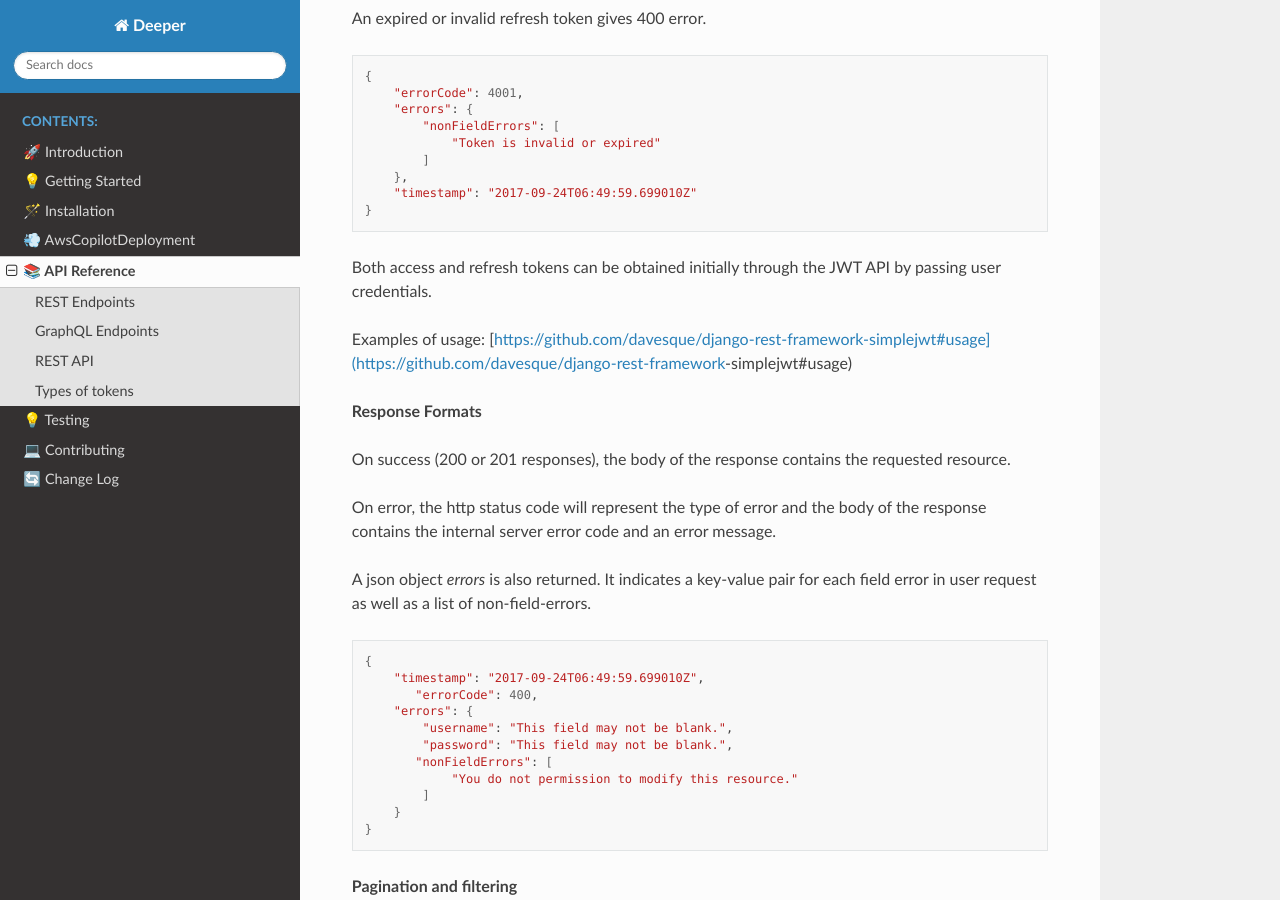
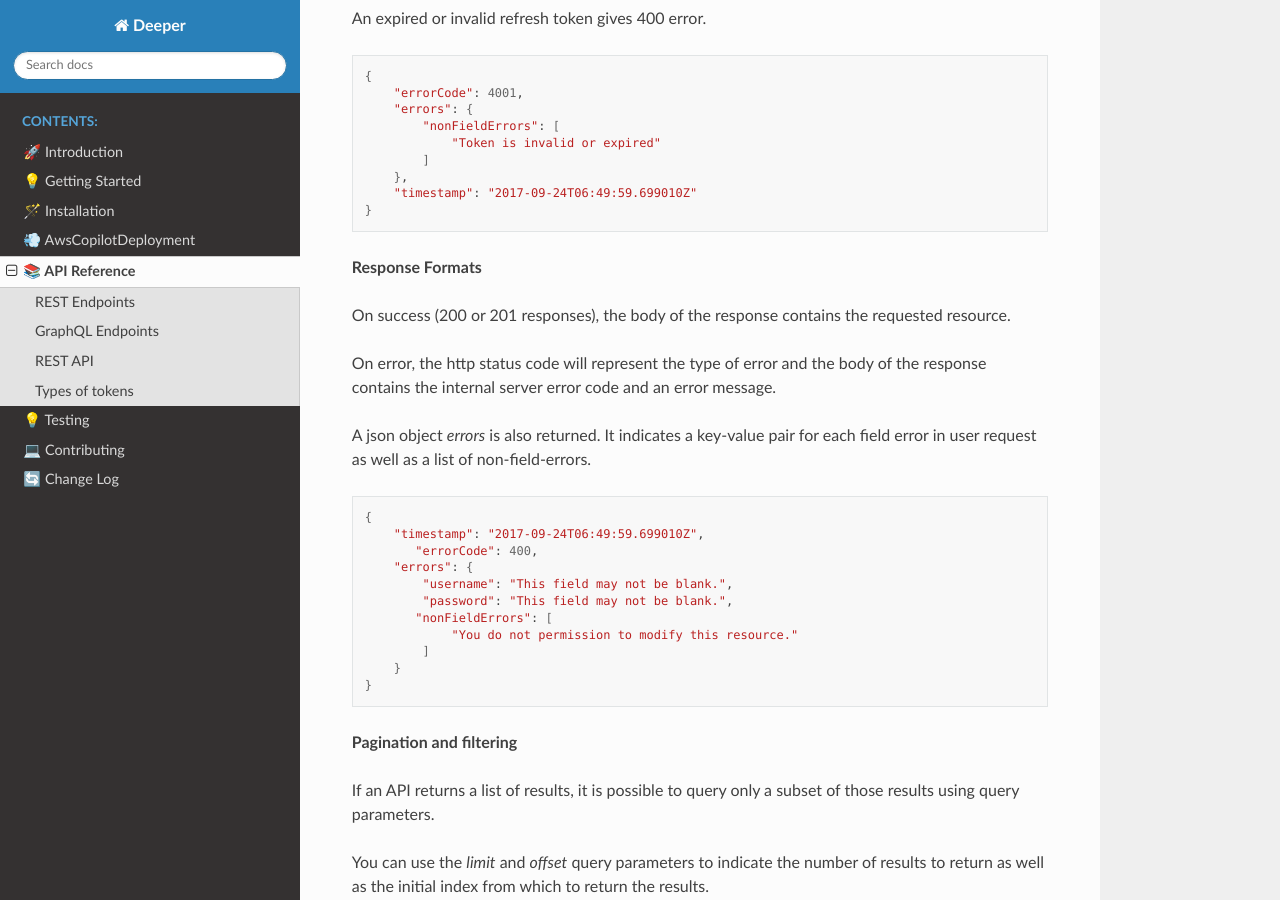
Before and after one commit to the-deep/deeper, a Sphinx documentation site: the page built from docs/Options/APIReference.rst, in a window 1280 px wide and 900 px high, scrolled down 1184 px. Built offline with Sphinx 7.4.7 and the Read the Docs theme 2.0.0, drawn with Linux system fonts in a browser that asks for light colours; some of the changed text lies outside the part shown.

Commit message:
Update API Reference file

```diff
--- a/docs/Options/APIReference.rst
+++ b/docs/Options/APIReference.rst
@@ -63,10 +63,6 @@ An expired or invalid refresh token gives 400 error.
      "timestamp": "2017-09-24T06:49:59.699010Z"
  }
 
-
-Both access and refresh tokens can be obtained initially through the JWT API by passing user credentials.
-
-Examples of usage: [https://github.com/davesque/django-rest-framework-simplejwt#usage](https://github.com/davesque/django-rest-framework-simplejwt#usage)
 
 **Response Formats**
 
@@ -194,6 +190,4 @@ For most types of errors like forbidden, unauthorized and not found, the interna
 
 For server errors, all except the following lists of predefined errors will have internal error code 500 by default.
 
-* 4001 : JWT refresh token is invalid or expired.
 * 4011 : User is not authenticated. Access token is required in the authorization header.
-* 4012 : JWT access token is invalid or expired.
```
